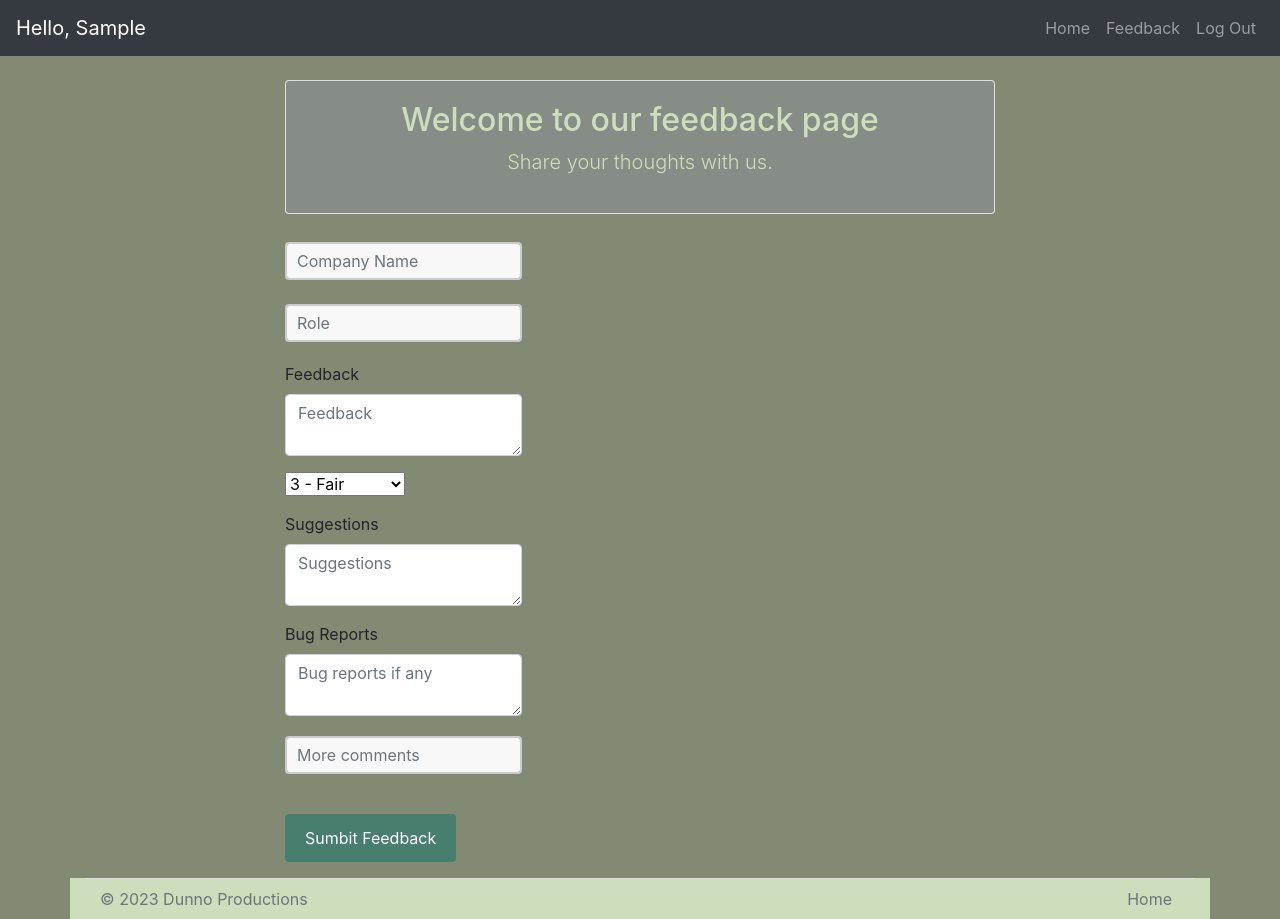
After one commit to yg1222/bill-of-lading, a Flask app: page /feedback in a window 1280 px wide. The commit adds this page. Run offline with Flask 3, Linux system fonts and the light colour scheme; the visitor is signed in with stand-in values (Sample User, id 1).

Commit message:
add feedback page

```diff
--- a/app.py
+++ b/app.py
@@ -1,33 +1,25 @@
 # Bill of Lading Generator
-# Author: YGJ
 
-from flask import Flask, flash, render_template, redirect, request, session, make_response, send_file, url_for, flash, send_from_directory, current_app
-from flask_login import UserMixin, login_user, LoginManager, login_required, current_user, logout_user
-from flask_session import Session
-from flask_sqlalchemy import SQLAlchemy
-from sqlalchemy import ForeignKey
-from sqlalchemy.orm import relationship
-from sqlalchemy.ext.declarative import declarative_base
-from xhtml2pdf import pisa
-from datetime import datetime
-import io
-import os
+from models.imports import Flask, flash, render_template, redirect, request, \
+session, make_response, send_file, url_for, flash, send_from_directory, \
+current_app, UserMixin, login_user, LoginManager, login_required, \
+current_user, logout_user, Session, SQLAlchemy, ForeignKey, relationship, \
+declarative_base, pisa, datetime, os, io, zip_longest, secure_filename, \
+generate_password_hash, check_password_hash, FlaskForm, StringField, \
+PasswordField, SubmitField, DataRequired, Regexp, Email, Length, \
+secure_filename, Migrate
+
 from helpers import login_required
-from itertools import zip_longest
-from werkzeug.utils import secure_filename
-from werkzeug.security import generate_password_hash, check_password_hash
-
-from flask_wtf import FlaskForm
-from wtforms import StringField, PasswordField, SubmitField
-from wtforms.validators import DataRequired, Regexp, Email, Length
-
-from werkzeug.utils import secure_filename
-#import creds
+from routes import bp as routing_bp
+from models.forms import LoginForm, RegisterForm
+from models.database import db, Person, Companies, PersonToCompany, Feedback
+import creds
 
 
 app = Flask(__name__)
 
 # app.config["TEMPLATES_AUTO_RELOAD"] = True
+app.register_blueprint(routing_bp)
 
 app.config['FLASH_MESSAGES_OPTIONS'] = {'timeout': 3}
 app.config["SESSION_FILE_DIR"] = os.environ.get("SESSION_FILE_DIR")
@@ -35,12 +27,19 @@ app.config["SESSION_FILE_DIR"] = os.environ.get("SESSION_FILE_DIR")
 app.config['SECRET_KEY'] = os.environ.get("SECRET_KEY")
 app.config['SQLALCHEMY_DATABASE_URI'] = os.environ.get("DATABASE_URL")
 app.config['SQLALCHEMY_TRACK_MODIFICATIONS'] = False
-db = SQLAlchemy(app)
 
+# Bind the db object from databse.py to this Flask application
+db.init_app(app)
+migrate = Migrate(app, db)
 
 login_manager = LoginManager()
 login_manager.init_app(app)
 login_manager.login_view = "login"
+
+# Testing bluprint registration
+for rule in app.url_map.iter_rules():
+    print("route --> " + str(rule))
+
 
 
 # # Configure session to use filesystem (instead of signed cookies)
@@ -49,42 +48,7 @@ login_manager.login_view = "login"
 # app.config["USE_SESSION_FOR_NEXT"] = True
 # Session(app)
 
-# Login and register form
-class LoginForm(FlaskForm):
-    email = StringField('Email', validators=[DataRequired(), Email()],
-    render_kw={"class": "form-control col-sm-4", "placeholder":"Email"}, )
-    password = PasswordField('Password', validators=[DataRequired()],
-    render_kw={"class": "form-control col-sm-4", "placeholder":"Password"} )
-    submit = SubmitField('Sign in', render_kw={"class":"btn sign-up"})
 
-class RegisterForm(FlaskForm):
-
-    first_name = StringField('First Name', validators=[DataRequired(), Length(min=1, max=50)],
-    render_kw={"class": "form-control col-sm-4", "placeholder":"First Name"})
-    last_name = StringField('Last Name', validators=[DataRequired(), Length(min=1, max=50)],
-    render_kw={"class": "form-control col-sm-4", "placeholder":"Last Name"})
-    username = StringField('Username', validators=[DataRequired(), Regexp('^\S+$'), Length(min=3, max=20)],
-    render_kw={"class": "form-control col-sm-4", "placeholder":"Username"})
-    email = StringField('Your Email', validators=[DataRequired(), Email()],
-    render_kw={"class": "form-control col-sm-4", "placeholder":"Email"}, )
-    password = PasswordField('Password', validators=[DataRequired(), Length(min=6)],
-    render_kw={"class": "form-control col-sm-4", "placeholder":"Password"} )
-    submit = SubmitField('Sign up', render_kw={"class":"btn sign-up"})
-
-# Person Table
-class Person(UserMixin, db.Model):
-    __tablename__ = "person"
-    id = db.Column(db.Integer, primary_key=True)
-    username = db.Column(db.String(50))
-    first_name = db.Column(db.String(50))
-    last_name = db.Column(db.String(50))
-    email = db.Column(db.String(255), unique=True)
-    created_at = db.Column(db.DateTime, default=datetime.utcnow)
-    updated_at = db.Column(db.DateTime, onupdate=datetime.utcnow)
-    password_hash = db.Column(db.String(1000))
-
-    def __repr__(self):
-        return '<Person {}>'.format(self.username)
 
 
 @login_manager.user_loader
@@ -156,6 +120,7 @@ def login():
                 if arg_hash == True:
                     is_logged_in = login_user(user)
                     print("Is logged in check: " + str(is_logged_in))
+                    print("current_user.id "+ str(current_user.id))
                     flash('Logged in successfully.', "success")
                     print("? user.is_authenticated: " +str(user.is_authenticated))
                     return render_template("form.html", first_name=first_name)
@@ -260,6 +225,7 @@ def form():
         dispatcher_phone = str(request.form.get("dispatcher_phone"))
         run_date = str(request.form.get("run_date"))
         dock = str(request.form.get("dock"))
+        po_number = str(request.form.get("po_number"))
         to_company = str(request.form.get("to_company"))
         bill_to = str(request.form.get("bill_to"))
         quantity = str(request.form.get("quantity"))
@@ -321,7 +287,7 @@ def form():
         bol_html =  render_template("bill_of_lading.html", your_company_name=your_company_name,logo_path=logo_path,your_company_phone=your_company_phone, your_company_address=your_company_address,
                             dispatcher_name=dispatcher_name,dispatcher_email=dispatcher_email,dispatcher_phone=dispatcher_phone,
                             run_date=run_date,dock=dock,to_company=to_company,bill_to=bill_to,quantity=quantity,weight=weight,rate=rate,equipment_details=equipment_details,
-                            pickup_delivery_details=pickup_delivery_details,comments=comments_formatted,
+                            pickup_delivery_details=pickup_delivery_details,comments=comments_formatted,po_number=po_number
                             )
 
         bol_pdf = io.BytesIO()
--- /dev/null
+++ b/models/forms.py
@@ -0,0 +1,79 @@
+
+
+from .imports import FlaskForm, StringField, PasswordField, PasswordField, \
+    SubmitField, DataRequired, Regexp, Email, Length, TextAreaField, SelectField
+
+# Login and register form
+class LoginForm(FlaskForm):
+    email = StringField('Email', validators=[DataRequired(), Email()],
+    render_kw={"class": "form-control col-sm-4", "placeholder":"Email"}, )
+    password = PasswordField('Password', validators=[DataRequired()],
+    render_kw={"class": "form-control col-sm-4", "placeholder":"Password"} )
+    submit = SubmitField('Sign in', render_kw={"class":"btn sign-up"})
+
+class RegisterForm(FlaskForm):
+    first_name = StringField('First Name', validators=[DataRequired(), Length(min=1, max=50)],
+    render_kw={"class": "form-control col-sm-4", "placeholder":"First Name"})
+    last_name = StringField('Last Name', validators=[DataRequired(), Length(min=1, max=50)],
+    render_kw={"class": "form-control col-sm-4", "placeholder":"Last Name"})
+    username = StringField('Username', validators=[DataRequired(), Regexp('^\S+$'), Length(min=3, max=20)],
+    render_kw={"class": "form-control col-sm-4", "placeholder":"Username"})
+    email = StringField('Your Email', validators=[DataRequired(), Email()],
+    render_kw={"class": "form-control col-sm-4", "placeholder":"Email"}, )
+    password = PasswordField('Password', validators=[DataRequired(), Length(min=6)],
+    render_kw={"class": "form-control col-sm-4", "placeholder":"Password"} )
+    submit = SubmitField('Sign up', render_kw={"class":"btn sign-up"})
+
+class FeedbackForm(FlaskForm):
+    company_name = StringField('Company Name',
+    render_kw={"class": "form-control col-sm-4", "placeholder":"Company Name"})
+
+    role = StringField('Role',
+    render_kw={"class": "form-control col-sm-4", "placeholder":"Role"})
+
+    feedback = TextAreaField('Feedback', validators=[DataRequired()],
+    render_kw={"class": "form-control col-sm-4", "placeholder":"Feedback"})
+
+    rating = SelectField('Rating',
+    choices=[('5', '5 - Excellent'), ('4', '4 - Good'),
+    ('3', '3 - Fair'), ('2', '2 - Poor'), ('1', '1 - Very Poor')],
+    default='3', validators=[DataRequired()])
+
+    suggestions = TextAreaField('Suggestions', validators=[DataRequired()],
+    render_kw={"class": "form-control col-sm-4", "placeholder":"Suggestions"} )
+
+    bug_reports = TextAreaField('Bug Reports',
+    render_kw={"class": "form-control col-sm-4", "placeholder":"Bug reports if any"}, )
+
+    more_comments = StringField('More Comments',
+    render_kw={"class": "form-control col-sm-4", "placeholder":"More comments"} )
+
+    submit = SubmitField('Sumbit Feedback', render_kw={"class":"btn sign-up"})
+
+
+
+class Profile(FlaskForm):
+    company_name = StringField('Company Name',
+    render_kw={"class": "form-control col-sm-4", "placeholder":"Company Name"})
+
+    role = StringField('Role',
+    render_kw={"class": "form-control col-sm-4", "placeholder":"Role"})
+
+    feedback = TextAreaField('Feedback', validators=[DataRequired()],
+    render_kw={"class": "form-control col-sm-4", "placeholder":"Feedback"})
+
+    rating = SelectField('Rating',
+    choices=[('5', '5 - Excellent'), ('4', '4 - Good'),
+    ('3', '3 - Fair'), ('2', '2 - Poor'), ('1', '1 - Very Poor')],
+    default='3', validators=[DataRequired()])
+
+    suggestions = TextAreaField('Suggestions', validators=[DataRequired()],
+    render_kw={"class": "form-control col-sm-4", "placeholder":"Suggestions"} )
+
+    bug_reports = TextAreaField('Bug Reports',
+    render_kw={"class": "form-control col-sm-4", "placeholder":"Bug reports if any"}, )
+
+    more_comments = StringField('More Comments',
+    render_kw={"class": "form-control col-sm-4", "placeholder":"More comments"} )
+
+    submit = SubmitField('Sumbit Feedback', render_kw={"class":"btn sign-up"})
--- /dev/null
+++ b/routes.py
@@ -0,0 +1,51 @@
+import importlib
+from helpers import login_required
+from models.imports import Blueprint, render_template, request, current_app, \
+    current_user
+from models.database import db, Companies, Feedback
+
+
+bp = Blueprint("main", __name__)
+
+
+@bp.route("/feedback", methods = ['GET', 'POST'])
+@login_required
+def feedback():
+    from models.forms import FeedbackForm, LoginForm
+    feedback_form = FeedbackForm()
+    if request.method == "POST":
+        company_name = request.form.get("company_name")
+        role = request.form.get("role")
+        feedback = request.form.get("feedback")
+        rating = request.form.get("rating")
+        suggestions = request.form.get("suggestions")
+        bug_reports = request.form.get("bug_reports")
+        more_comments = request.form.get("more_comments")
+        person_id = current_user.id
+        print(person_id)
+        print(request.form)
+        print("Feedback Request triggered")
+
+        # TODO: Revise. There will be duplicates
+        result = Companies.query.filter_by(company_name=company_name).first()
+        if result:
+            company_id = result.id
+        else:
+            company_id = None
+        print("company_id: "+str(company_id))
+
+        feedback_update = Feedback(person_id=person_id, company_name=company_name,
+                            role=role,feedback=feedback,rating=rating, suggestions=suggestions,bug_reports=bug_reports,
+                            more_comments=more_comments,company_id=company_id)
+
+        db.session.add(feedback_update)
+        db.session.commit()
+
+        # TODO: Return a thank you for your feedback form
+        return render_template("feedback.html", form=feedback_form)
+
+    else:
+        if current_user.is_authenticated:
+            return render_template("feedback.html",form=feedback_form)
+        else:
+            return render_template("login.html", form=LoginForm())
--- a/static/styles.css
+++ b/static/styles.css
@@ -165,6 +165,11 @@ div[id="footer"] {
   color: black;
 }
 
+.card-body {
+  background-color: #868d86;
+  color: #ceddbb;
+}
+
 @media(max-width: 600px) {
   div[class="form_main_div"] {
     width: fit-content;
--- a/templates/bill_of_lading.html
+++ b/templates/bill_of_lading.html
@@ -44,6 +44,7 @@
         <td style="width: 33.33%; text-align: center;">Carrier Confirmation</td>
         <td style="width: 33.33%; text-align: center;"><b>Date:</b> <br>{{run_date}}</td>
         <td style="width: 33.33%; text-align: center;"><b>Dock #</b> <br>{{dock}}</td>
+        <td style="width: 33.33%; text-align: center;"><b>PO #</b> <br>{{po_number}}</td>
       </tr>
     </table>
     <hr>
--- /dev/null
+++ b/templates/feedback.html
@@ -0,0 +1,63 @@
+{% extends "layout.html" %}
+{% block content %}
+<br>
+<div class="box container">
+
+    <div class="container">
+      <div class="row justify-content-center">
+        <div class="col-md-8 mx-auto">
+          <div class="card">
+            <div class="card-body text-center">
+              <h2>Welcome to our feedback page</h2>
+              <p class="lead">Share your thoughts with us.</p>
+            </div>
+          </div>
+        </div>
+      </div>
+    </div>
+    <br>
+    <div class="container">
+      <div class="row justify-content-center">
+        <div class="col-md-8 mx-auto">
+
+          <form action="{{ url_for('main.feedback') }}" method="post">
+            {{ form.csrf_token }}
+            <div class="form-group">
+              {{ form.company_name() }}
+            </div>
+            <div class="form-group">
+              {{ form.role() }}
+            </div>
+            <div class="form-group">
+              {{ form.feedback.label }}
+              {{ form.feedback() }}
+            </div>
+            <div class="form-group">
+              {{ form.rating() }}
+            </div>
+            <div class="form-group">
+              {{ form.suggestions.label }}
+              {{ form.suggestions() }}
+            </div>
+            <div class="form-group">
+              {{ form.bug_reports.label }}
+              {{ form.bug_reports() }}
+            </div>
+            <div class="form-group">
+              {{ form.more_comments() }}
+            </div>
+            <div class="form-group">
+              {{ form.submit() }}
+            </div>
+        </form>
+
+        </div>
+      </div>
+    </div>
+
+</div>
+
+
+
+
+{% endblock %}
--- a/templates/form.html
+++ b/templates/form.html
@@ -57,6 +57,9 @@
 
             <div id="run" class="tabcontent active">
 
+
+                <label for="dock">PO #:</label><br>
+                <input type="text" name="po_number"><br>
 
                 <label for="dock">Dock #:</label><br>
                 <input type="text" id="input5" name="dock"><br>
--- a/templates/layout.html
+++ b/templates/layout.html
@@ -71,6 +71,12 @@
           <li class="nav-item">
             <a class="nav-link" href="{{ url_for('form') }}">Home</a>
           </li>
+          <!-- <li>
+            <a class="nav-link" href="{{ url_for('form') }}">Profile</a>
+          </li> -->
+          <li>
+            <a class="nav-link" href="{{ url_for('main.feedback') }}">Feedback</a>
+          </li>
           <li>
             <a class="nav-link" href="{{ url_for('logout') }}">Log Out</a>
           </li>
```
Also changed, not shown: models/database.py (added, +47 -0 lines), models/imports.py (added, +26 -0 lines), requirements.txt (+7 -0 lines), templates/profile.html (added, +60 -0 lines), 1 other file.
